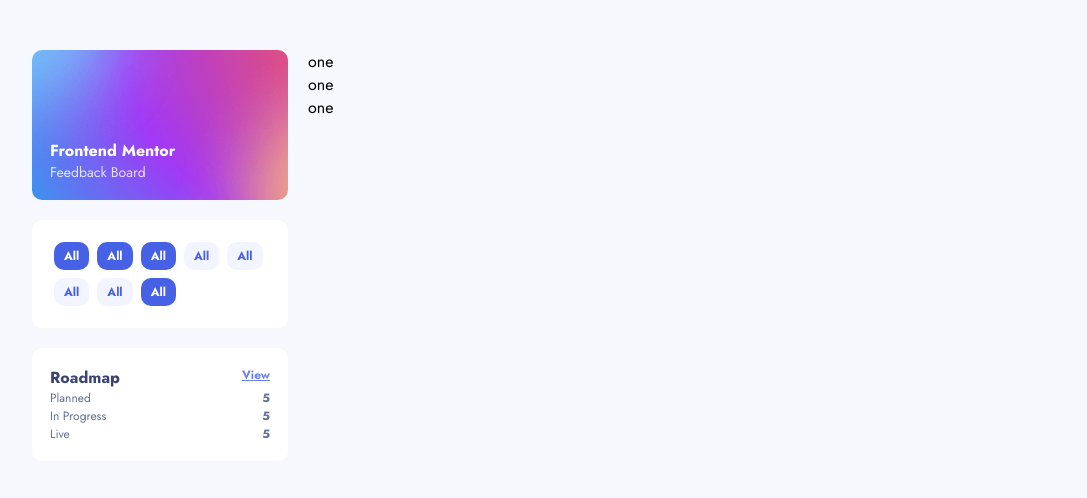
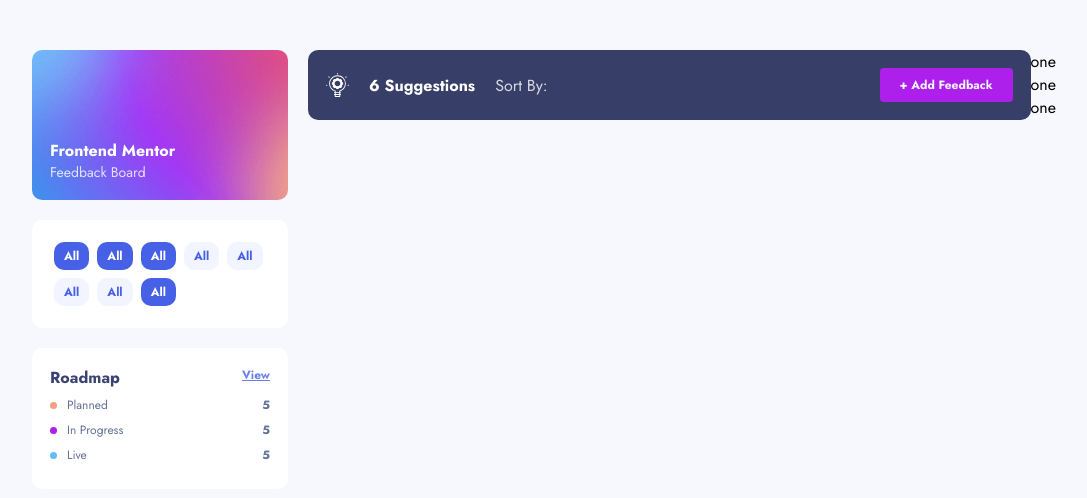
Before and after one commit to catli-unbounce/product_idea_board, a React (Create React App) app: page / in a window 1280 px wide. Shown: the top 498 px of the page, without its empty margins (96-1183 px from the left). Built offline with nearby package versions, Linux system fonts and the light colour scheme.

Commit message:
Finished suggestions component CSS

```diff
--- a/_base.scss
+++ b/_base.scss
@@ -3,7 +3,7 @@
 //COLORS
 $fuschia: #AD1FEA;
 $blue-1: #4661E6;
-$blue-2: rgba(55, 63, 104, 1);
+$blue-2: #373F68;
 $blue-3: #CFD7FF;
 
 $grey-1: #F2F4FF;
@@ -33,10 +33,12 @@
 }
 
 @mixin button {
-    border-radius: 1rem;
+    border-radius: .4rem;
     font-weight: 700;
     cursor: pointer;
-    padding: 2rem 4rem;
+    padding: .8rem 2rem;
+    border: none;
+    color: red;
 }
 
 * {
@@ -57,3 +59,9 @@
 ul {
     list-style: none;
 }
+
+button {
+    @include button;
+    font-family: inherit;
+    font-size: 1.2rem;
+}
--- a/src/App.js
+++ b/src/App.js
@@ -2,7 +2,8 @@
 import './App.scss';
 import ListFilter from './components/ListFilter';
 import Roadmap from './components/Roadmap';
-import Header from './components/Header'
+import Header from './components/Header';
+import Suggestions from './components/Suggestions';
 function App() {
   return (
     <div className="App">
@@ -12,6 +13,7 @@
           <ListFilter></ListFilter>
           <Roadmap></Roadmap>
         </div>
+        <Suggestions></Suggestions>
         <ul>
           <li>one</li>
           <li>one</li>
--- a/src/App.scss
+++ b/src/App.scss
@@ -12,6 +12,7 @@
   margin: 0 auto;
   margin-top: 5rem;
   display: flex;
+  align-items: flex-start;
 }
 
 .controls {
--- a/src/components/Roadmap/Roadmap.module.scss
+++ b/src/components/Roadmap/Roadmap.module.scss
@@ -21,6 +21,29 @@
     }
 
     &__item {
+        margin: .7rem 0;
+
+        .dot {
+            height: 7px;
+            width: 7px;
+
+            border-radius: 50%;
+            display: inline-block;
+            margin-right: 1rem;
+
+        }
+
+        .orange {
+            background-color: #F49F85;
+        }
+
+        .purple {
+            background-color: #AD1FEA;
+        }
+
+        .blue {
+            background-color: #62BCFA;
+        }
 
         span.count {
             float: right;
--- a/src/components/Roadmap/index.js
+++ b/src/components/Roadmap/index.js
@@ -4,9 +4,9 @@
         <div className="roadmap">
             <ul>
                 <li className="title">Roadmap <a href="#">View</a></li>
-                <li className="roadmap__item">Planned <span className="count">5</span></li>
-                <li className="roadmap__item">In Progress <span className="count">5</span></li>
-                <li className="roadmap__item">Live <span className="count">5</span></li>
+                <li className="roadmap__item"><span class="dot orange"></span>Planned <span className="count">5</span></li>
+                <li className="roadmap__item"><span class="dot purple"></span>In Progress <span className="count">5</span></li>
+                <li className="roadmap__item"><span class="dot blue"></span>Live <span className="count">5</span></li>
             </ul>
         </div>
     )
--- a/src/components/Suggestions/Suggestions.module.scss
+++ b/src/components/Suggestions/Suggestions.module.scss
@@ -2,4 +2,32 @@
     padding: 1.8rem;
     width: 100%;
     color: $white;
+    background-color: $blue-2;
+    border-radius: 1rem;
+    padding: 1.8rem;
+    margin-bottom: 2rem;
+    display: flex;
+    align-items: center;
+
+    &__info {
+        font-weight: 800;
+        display: flex;
+        align-items: center;
+
+        img {
+            margin-right: 2rem;
+        }
+
+        .sort-by {
+            font-weight: 400;
+            opacity: .8;
+            margin-left: 2rem;
+        }
+    }
+
+    &__add-btn {
+        margin-left: auto;
+        background-color: $fuschia;
+        color: $grey-1;
+    }
 }
--- a/src/components/Suggestions/index.js
+++ b/src/components/Suggestions/index.js
@@ -0,0 +1,16 @@
+import React, { useState } from 'react';
+import suggestionIcon from '../../assets/suggestions/icon-suggestions.svg'
+const Suggestions = () => {
+    return (
+        <div className="suggestions">
+            <div className="suggestions__info">
+                <img src={suggestionIcon} alt="suggestions icon"></img> 6 Suggestions
+                <span className="sort-by">Sort By:</span>
+            </div>
+
+            <button className="suggestions__add-btn">+ Add Feedback</button>
+        </div>
+    )
+}
+
+export default Suggestions;
```
Also changed, not shown: src/components/QuestionsListItem/QuestionsListItem.module.scss (added), src/components/QuestionsListItem/index.js (added).
